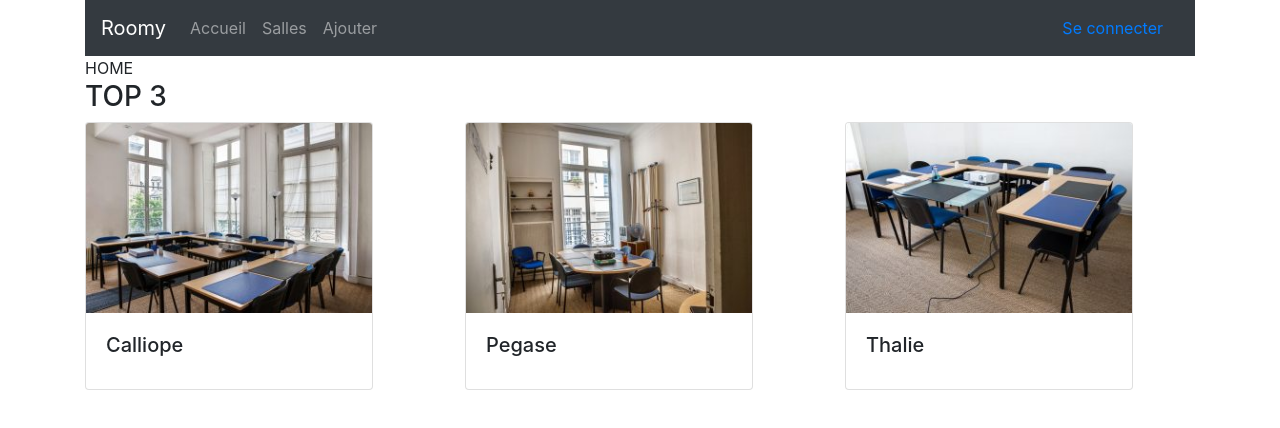
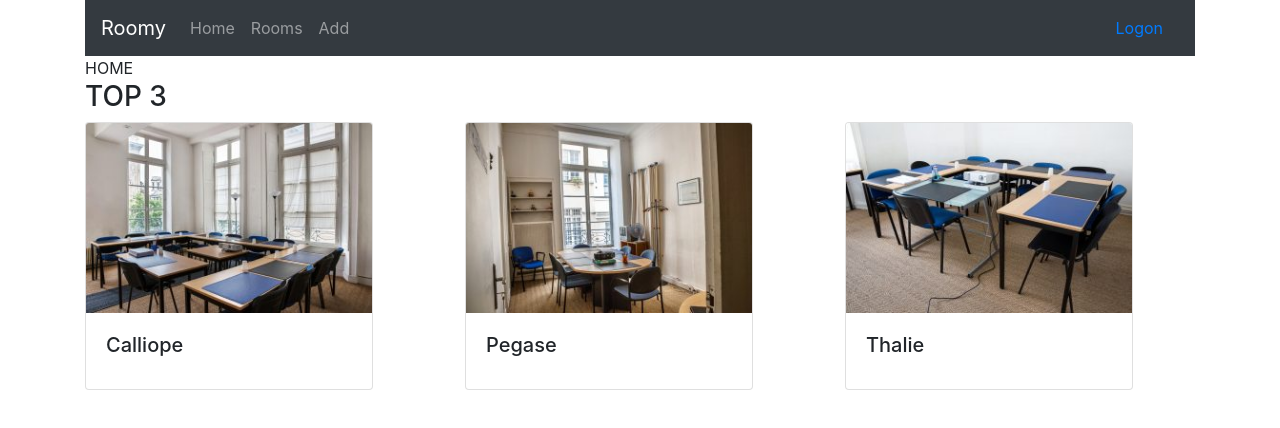
Before and after one commit to bart120/roomy1119, a React (Create React App) app: page / in a window 1280 px wide. Shown: the top 428 px of the page. Built offline with nearby package versions, Linux system fonts and the light colour scheme.

Commit message:
midelware et translation

```diff
--- a/package.json
+++ b/package.json
@@ -5,10 +5,12 @@
   "dependencies": {
     "axios": "^0.19.0",
     "bootstrap": "^4.3.1",
+    "i18next": "^19.0.1",
     "prop-types": "^15.7.2",
     "react": "^16.12.0",
     "react-bootstrap": "^1.0.0-beta.16",
     "react-dom": "^16.12.0",
+    "react-i18next": "^11.2.2",
     "react-router": "^5.1.2",
     "react-router-dom": "^5.1.2",
     "react-scripts": "3.2.0"
--- a/src/App.js
+++ b/src/App.js
@@ -6,6 +6,7 @@ import Footer from './components/Footer';
 import { BrowserRouter as Router } from 'react-router-dom';
 import Routes from './conf/Routes';
 import { Spinner } from 'react-bootstrap';
+import './conf/translation';
 
 class App extends Component {
 
--- a/src/components/Header.js
+++ b/src/components/Header.js
@@ -1,27 +1,32 @@
 import React from 'react'
 import { Navbar, Nav } from 'react-bootstrap';
 import { Link } from 'react-router-dom';
+import { withRouter } from 'react-router';
+import { withTranslation } from 'react-i18next';
 
 class Header extends React.Component {
     render() {
+        //        console.log('prosp', this.props);
+        const { t } = this.props;
+        //const t = this.props.t;
         return (
             <Navbar bg="dark" variant="dark" expand="lg">
                 <Navbar.Brand>Roomy</Navbar.Brand>
                 <Navbar.Toggle aria-controls="basic-navbar-nav" />
                 <Navbar.Collapse id="basic-navbar-nav">
                     <Nav className="mr-auto">
-                        <Link to="/" className="nav-link">Accueil</Link>
-                        <Link to="/rooms" className="nav-link">Salles</Link>
-                        <Link to="/rooms/add" className="nav-link">Ajouter</Link>
+                        <Link to="/" className="nav-link">{t('header.home')}</Link>
+                        <Link to="/rooms" className="nav-link">{t('header.rooms')}</Link>
+                        <Link to="/rooms/add" className="nav-link">{t('header.add')}</Link>
                     </Nav>
 
                 </Navbar.Collapse>
                 <Navbar.Collapse className="justify-content-end">
-                    <Link to="/login" className="nav-link">Se connecter</Link>
+                    <Link to="/login" className="nav-link">{t('header.logon')}</Link>
                 </Navbar.Collapse>
             </Navbar>
         )
     }
 }
 
-export default Header;
+export default withTranslation()(withRouter(Header));
--- /dev/null
+++ b/src/conf/translation.js
@@ -0,0 +1,22 @@
+import i18n from 'i18next';
+
+import en from './translations/en';
+import fr from './translations/fr';
+import { initReactI18next } from 'react-i18next';
+
+const resources = {
+    en, fr
+};
+
+i18n.use(initReactI18next)
+    .init({
+        resources: resources,
+        debug: true,
+        lngh: 'fr',
+        fallbackLng: 'en',
+        interpolation: {
+            escapeValue: false
+        }
+    });
+
+export default i18n;
--- /dev/null
+++ b/src/conf/translations/en.json
@@ -0,0 +1,14 @@
+{
+    "translation": {
+        "header": {
+            "home": "Home",
+            "rooms": "Rooms",
+            "add": "Add",
+            "logon": "Logon"
+        },
+        "login": {
+            "email": "email",
+            "password": "password"
+        }
+    }
+}
--- /dev/null
+++ b/src/conf/translations/fr.json
@@ -0,0 +1,14 @@
+{
+    "translation": {
+        "header": {
+            "home": "Accueil",
+            "rooms": "Salles",
+            "add": "Ajouter",
+            "logon": "Se connecter"
+        },
+        "login": {
+            "email": "email",
+            "password": "mot de passe"
+        }
+    }
+}
```
Also changed, not shown: 1 other file (tests, documents, lock files or other folders).
